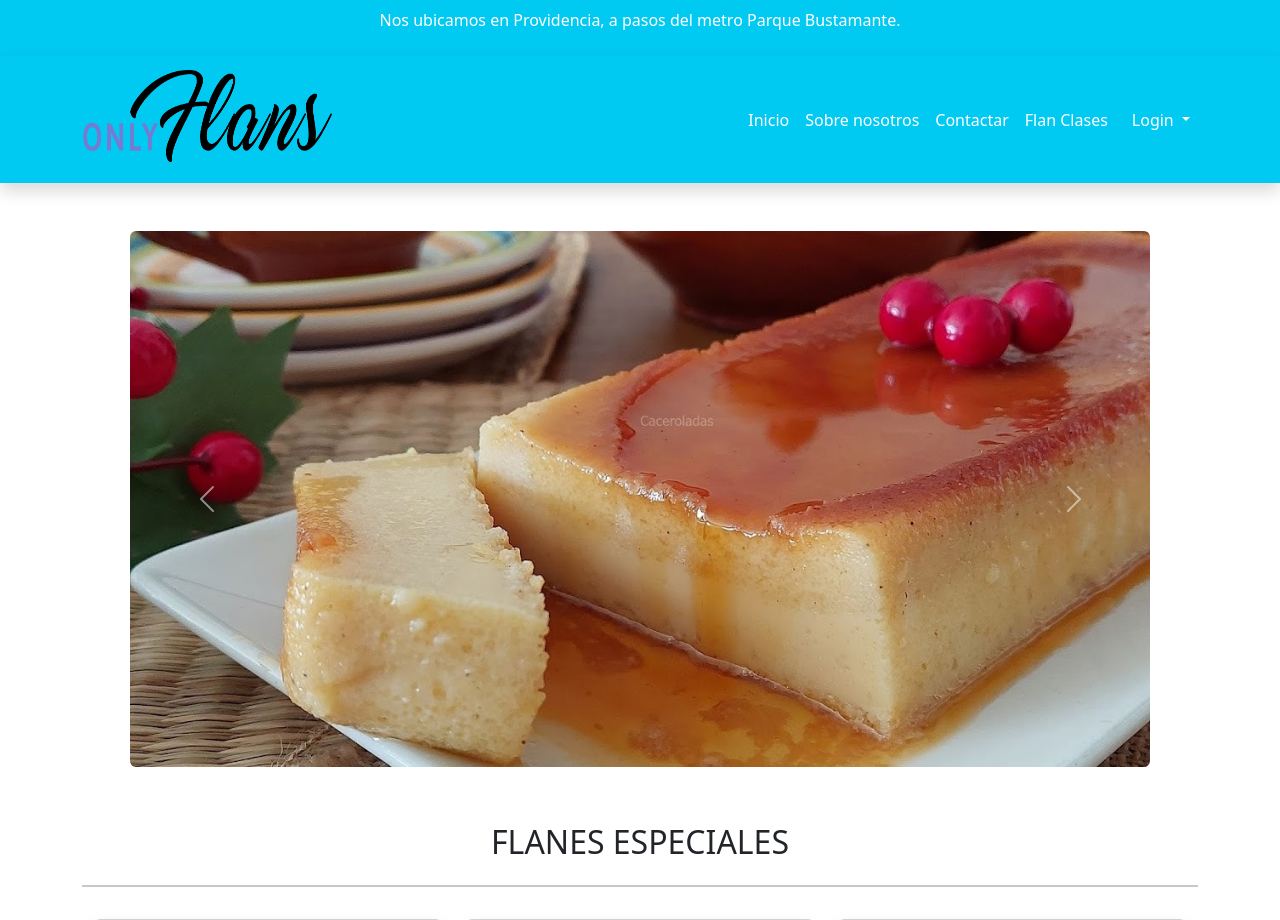
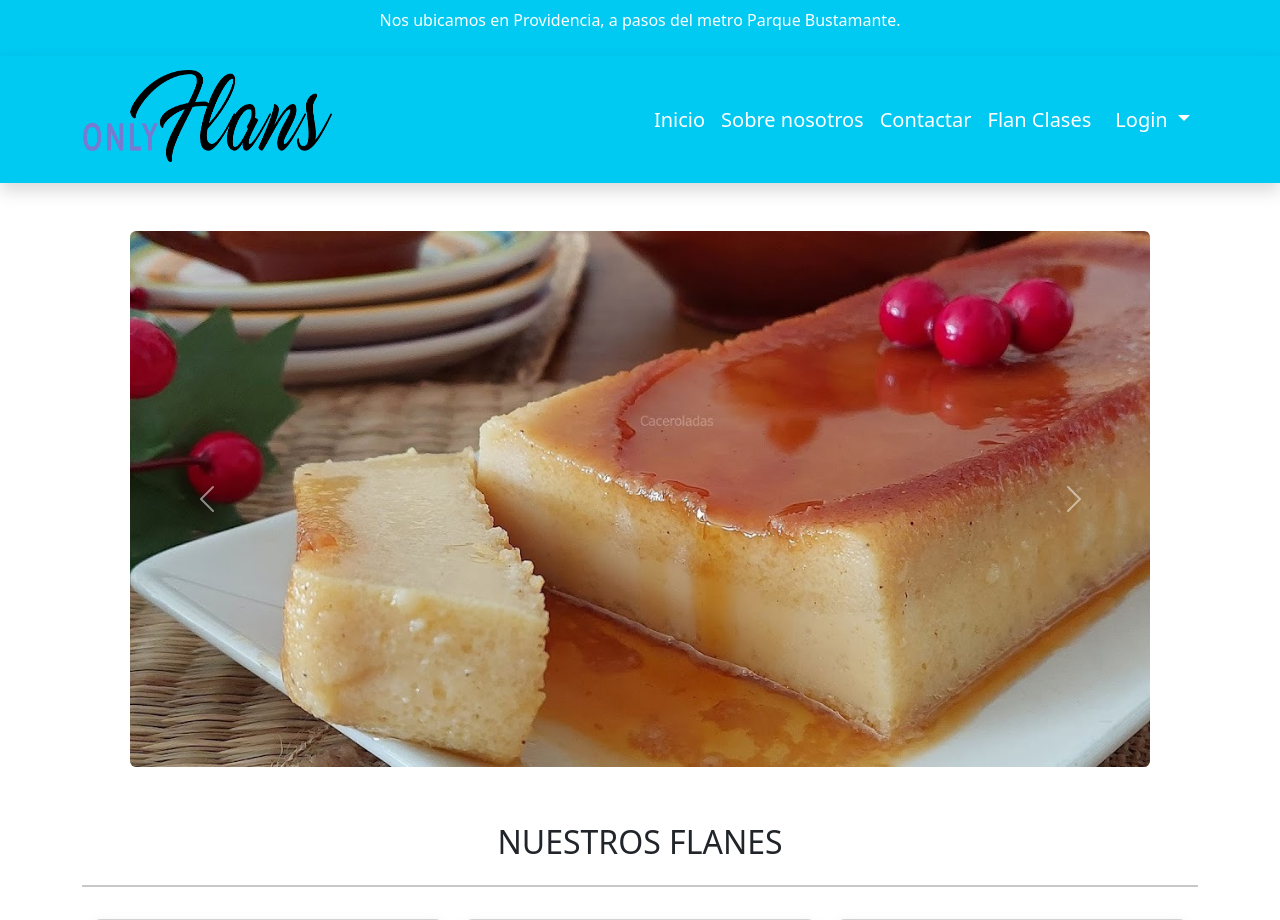
Before and after one commit to xppblo/desafio_onlyflans, a Django app: page / in a window 1280 px wide. Shown: the top 920 px of the page. Run offline with Django 5.2, Linux system fonts and the light colour scheme; data comes from the database, SQL or seed files in the repository; both versions use the stored data as it was after the commit.

Commit message:
fix letras

```diff
--- a/onlyflansapp/templates/index.html
+++ b/onlyflansapp/templates/index.html
@@ -30,7 +30,7 @@
     </div>
 
 <!-- Fin carousel -->
-<h2 class="text-center py-2">FLANES ESPECIALES</h2>
+<h2 class="text-center py-2">NUESTROS FLANES</h2>
 <hr class="border-2 py-2"/>
 <!-- Cards -->
     {% block 'cards' %}
--- a/onlyflansapp/templates/plantillaBarraNavegacion.html
+++ b/onlyflansapp/templates/plantillaBarraNavegacion.html
@@ -15,7 +15,7 @@
           <span class="navbar-toggler-icon color-letters"></span>
         </button>
         <div class="collapse navbar-collapse me-auto" id="navbarNav">
-          <ul class="navbar-nav ms-auto">
+          <ul class="navbar-nav ms-auto fs-5">
 
             {% if user.is_authenticated %}
             <li class="nav-item">
@@ -48,7 +48,7 @@
             </li>
             {% endif %}
           </ul>
-          <ul class="navbar-nav ms-2 mb-2 mb-lg-0">
+          <ul class="navbar-nav ms-2 mb-2 mb-lg-0 fs-5">
             <li class="nav-item dropdown">
                 <a class="nav-link dropdown-toggle color-letters" href="#" role="button" data-bs-toggle="dropdown" aria-expanded="false">
                 Login
--- a/onlyflansapp/templates/plantillaFooter.html
+++ b/onlyflansapp/templates/plantillaFooter.html
@@ -31,7 +31,7 @@
                         class="d-inline-block align-text-top"
                         alt="Facebook"
                 /></a>
-                <a href="https://web.instagram.com">
+                <a href="https://www.instagram.com">
                     <img
                         src="{% static '/img/instagram.svg' %}"
                         width="40"
```
Also changed, not shown: db.sqlite3.
